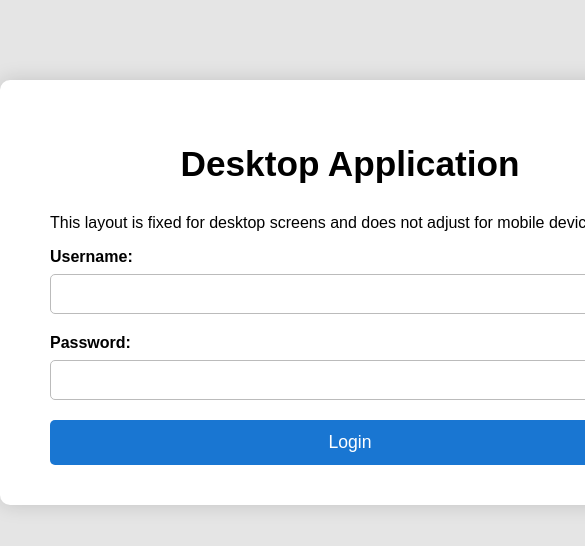
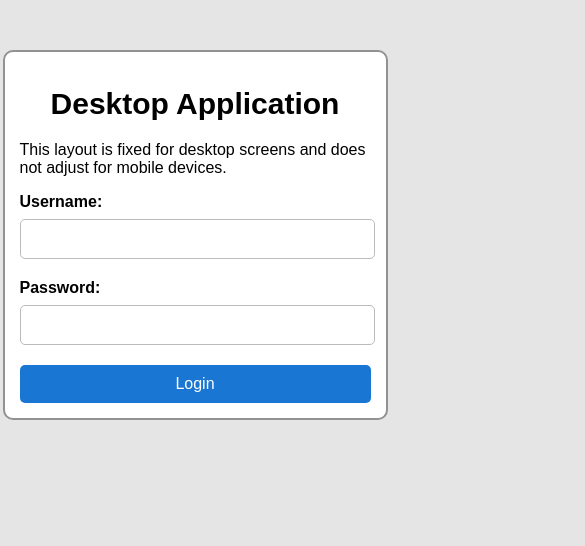
Before and after one commit to Vihas12/Task4, a plain HTML site: page index.html in a window 390 px wide. Shown: the top 546 px of the page, 585 px wide, since content can reach past the window. Drawn offline with Linux system fonts and the light colour scheme.

Commit message:
Refactor CSS styles for container and input elements

```diff
--- a/style.css
+++ b/style.css
@@ -5,14 +5,15 @@ body {
     background-color: #e5e5e5;
 }
 
+
 .container {
     width: 600px;
-    margin: 80px auto;
-    background: #fff;
-    padding: 40px 50px;
-    box-shadow: 0 0 20px rgba(0,0,0,0.15);
+    height: 400px;
+    padding: 20px;
+    margin: 100px auto;
+    background-color: #ffffff;
+    border: 2px solid #929292;
     border-radius: 10px;
-    position: relative;
 }
 
 h1 {
@@ -34,7 +35,7 @@ label {
 
 input[type="text"],
 input[type="password"] {
-    width: 100%;
+    width: 95%;
     padding: 10px;
     margin-bottom: 20px;
     border: 1px solid #bbb;
@@ -56,3 +57,27 @@ button {
 button:hover {
     background-color: #115293;
 }
+
+@media (max-width: 750px) {
+    .container {
+        width: 90%;
+        height: auto;
+        margin: 50px auto;
+        padding: 15px;
+    }
+
+    h1 {
+        font-size: 30px;
+        margin-bottom: 20px;
+    }
+
+    input {
+        width: 90%;
+        font-size: 0.9em;
+    }
+
+    button {
+        font-size: 1em;
+        padding: 10px;
+    }
+}
```
